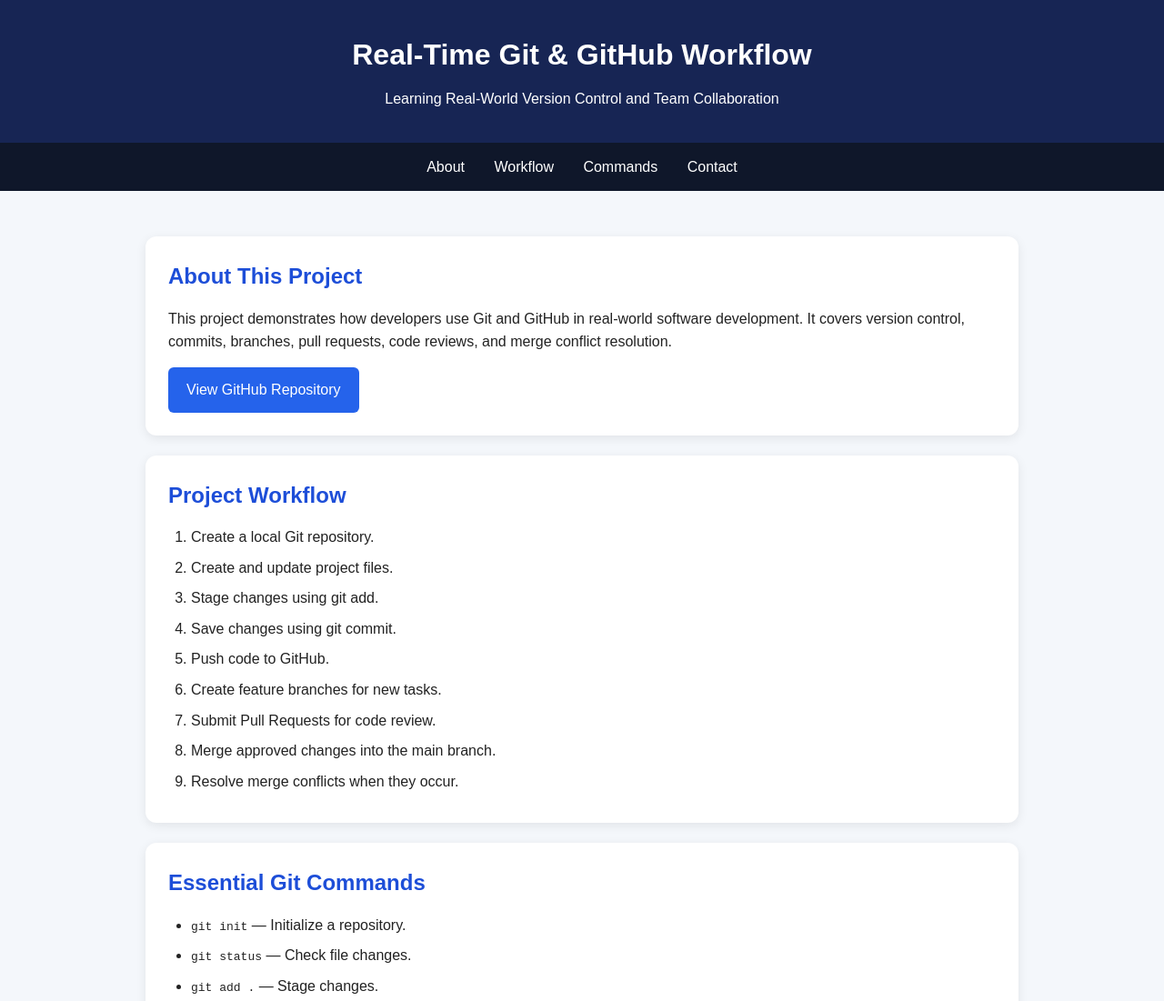
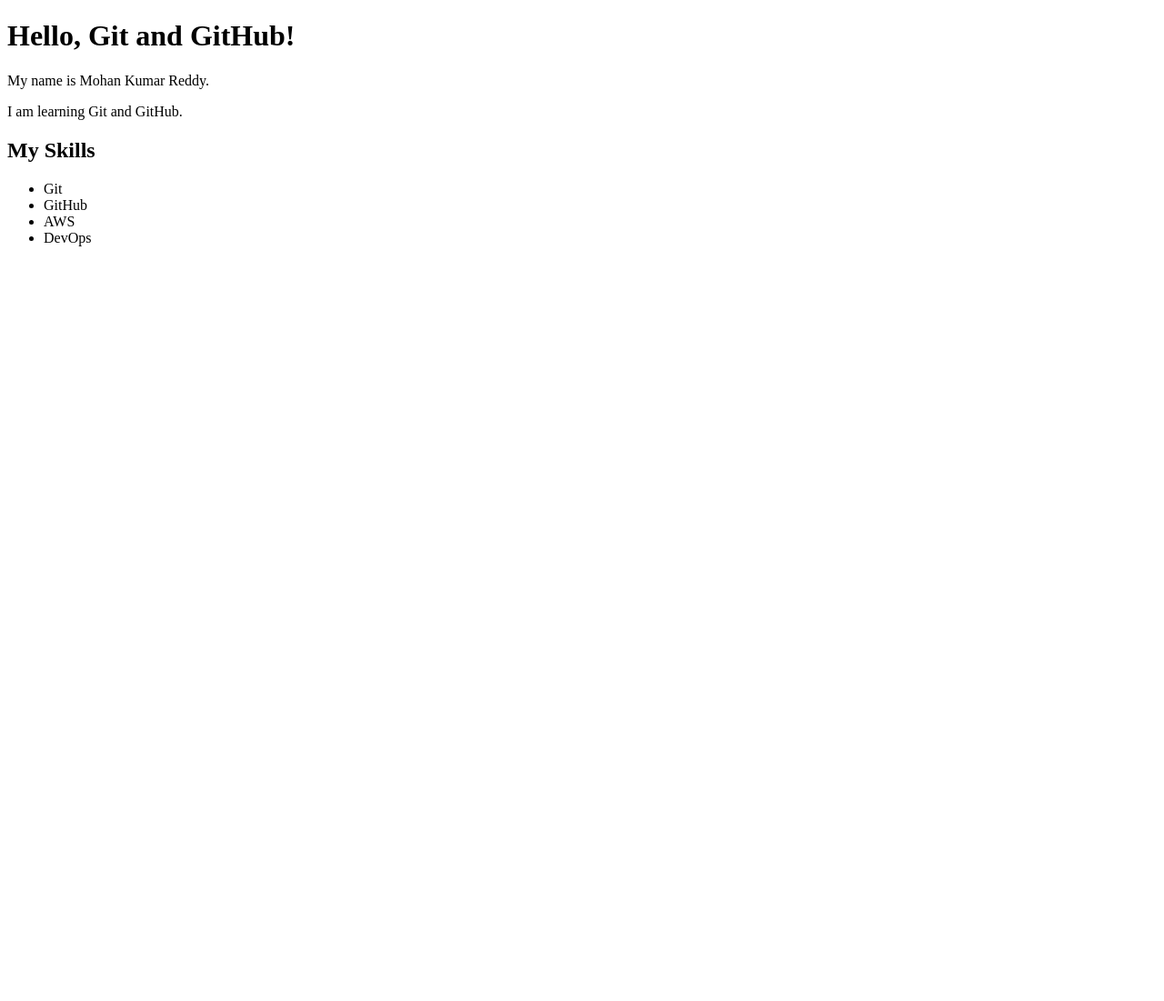
Before and after one commit to mohankumarreddycareer-afk/Real-Time-Team-Workflow, a plain HTML site: page index.html in a window 1280 px wide. Shown: the top 1101 px of the page at 91% size. After the commit the page ends 800 px from the top, so only its background shows below. Drawn offline with Linux system fonts and the light colour scheme.

Commit message:
Update index.html

```diff
--- a/index.html
+++ b/index.html
@@ -1,208 +1,18 @@
- <!DOCTYPE html>
-<html lang="en">
+<!DOCTYPE html>
+<html>
 <head>
-    <meta charset="UTF-8">
-    <meta name="viewport" content="width=device-width, initial-scale=1.0">
-    <title>Real-Time Git & GitHub Workflow</title>
-    <style>
-        * {
-            margin: 0;
-            padding: 0;
-            box-sizing: border-box;
-        }
-
-        body {
-            font-family: Arial, sans-serif;
-            background: #f4f7fb;
-            color: #222;
-            line-height: 1.6;
-        }
-
-        header {
-            background: #172554;
-            color: white;
-            padding: 35px 20px;
-            text-align: center;
-        }
-
-        header h1 {
-            font-size: 32px;
-            margin-bottom: 10px;
-        }
-
-        nav {
-            background: #0f172a;
-            padding: 14px;
-            text-align: center;
-        }
-
-        nav a {
-            color: white;
-            text-decoration: none;
-            margin: 0 14px;
-        }
-
-        nav a:hover {
-            color: #93c5fd;
-        }
-
-        .container {
-            max-width: 1000px;
-            margin: 30px auto;
-            padding: 20px;
-        }
-
-        .card {
-            background: white;
-            padding: 25px;
-            margin-bottom: 22px;
-            border-radius: 12px;
-            box-shadow: 0 3px 12px rgba(0,0,0,0.08);
-        }
-
-        h2 {
-            color: #1d4ed8;
-            margin-bottom: 14px;
-        }
-
-        ul, ol {
-            padding-left: 25px;
-        }
-
-        li {
-            margin-bottom: 8px;
-        }
-
-        .button {
-            display: inline-block;
-            background: #2563eb;
-            color: white;
-            padding: 12px 20px;
-            border-radius: 6px;
-            text-decoration: none;
-            margin-top: 15px;
-        }
-
-        .button:hover {
-            background: #1d4ed8;
-        }
-
-        footer {
-            background: #172554;
-            color: white;
-            text-align: center;
-            padding: 20px;
-            margin-top: 35px;
-        }
-
-        @media (max-width: 600px) {
-            header h1 {
-                font-size: 25px;
-            }
-
-            nav a {
-                display: inline-block;
-                margin: 5px 8px;
-            }
-        }
-    </style>
+    <title>My First Git Project</title>
 </head>
 <body>
-
-    <header>
-        <h1>Real-Time Git & GitHub Workflow</h1>
-        <p>Learning Real-World Version Control and Team Collaboration</p>
-    </header>
-
-    <nav>
-        <a href="#about">About</a>
-        <a href="#workflow">Workflow</a>
-        <a href="#commands">Commands</a>
-        <a href="#contact">Contact</a>
-    </nav>
-
-    <main class="container">
-
-        <section class="card" id="about">
-            <h2>About This Project</h2>
-            <p>
-                This project demonstrates how developers use Git and GitHub
-                in real-world software development. It covers version control,
-                commits, branches, pull requests, code reviews, and merge
-                conflict resolution.
-            </p>
-            <a class="button"
-               href="https://github.com/mohankumarreddycareer-afk/Real-Time-Team-Workflow"
-               target="_blank" rel="noopener noreferrer">
-                View GitHub Repository
-            </a>
-        </section>
-
-        <section class="card" id="workflow">
-            <h2>Project Workflow</h2>
-            <ol>
-                <li>Create a local Git repository.</li>
-                <li>Create and update project files.</li>
-                <li>Stage changes using git add.</li>
-                <li>Save changes using git commit.</li>
-                <li>Push code to GitHub.</li>
-                <li>Create feature branches for new tasks.</li>
-                <li>Submit Pull Requests for code review.</li>
-                <li>Merge approved changes into the main branch.</li>
-                <li>Resolve merge conflicts when they occur.</li>
-            </ol>
-        </section>
-
-        <section class="card" id="commands">
-            <h2>Essential Git Commands</h2>
-            <ul>
-                <li><code>git init</code> — Initialize a repository.</li>
-                <li><code>git status</code> — Check file changes.</li>
-                <li><code>git add .</code> — Stage changes.</li>
-                <li><code>git commit -m "message"</code> — Save a commit.</li>
-                <li><code>git branch</code> — List branches.</li>
-                <li><code>git switch -c feature/update-page</code> — Create a feature branch.</li>
-                <li><code>git push -u origin main</code> — Push the main branch.</li>
-                <li><code>git log --oneline</code> — View commit history.</li>
-            </ul>
-        </section>
-
-        <section class="card">
-            <h2>Skills Demonstrated</h2>
-            <ul>
-                <li>Git Version Control</li>
-                <li>GitHub Repository Management</li>
-                <li>Branching and Merging</li>
-                <li>Pull Requests and Code Reviews</li>
-                <li>Merge Conflict Resolution</li>
-                <li>Project Documentation</li>
-            </ul>
-        </section>
-
-        <section class="card" id="contact">
-            <h2>Project Owner</h2>
-            <p><strong>Name:</strong> Mohan Kumar Reddy</p>
-            <p>
-                <strong>GitHub:</strong>
-                <a href="https://github.com/mohankumarreddy-career-afk"
-                   target="_blank" rel="noopener noreferrer">
-                    View My GitHub Profile
-                </a>
-            </p>
-            <p>
-                <strong>LinkedIn:</strong>
-                <a href="https://www.linkedin.com/in/mohan-kumar-reddy-4b035443b/"
-                   target="_blank" rel="noopener noreferrer">
-                    View My LinkedIn Profile
-                </a>
-            </p>
-        </section>
-
-    </main>
-
-    <footer>
-        <p>&copy; 2026 Mohan Kumar Reddy | Git & GitHub Hands-on Project</p>
-    </footer>
-
+    <h1>Hello, Git and GitHub!</h1>
+    <p>My name is Mohan Kumar Reddy.</p>
+    <p>I am learning Git and GitHub.</p>
+    <h2>My Skills</h2>
+    <ul>
+        <li>Git</li>
+        <li>GitHub</li>
+        <li>AWS</li>
+        <li>DevOps</li>
+    </ul>
 </body>
 </html>
```
